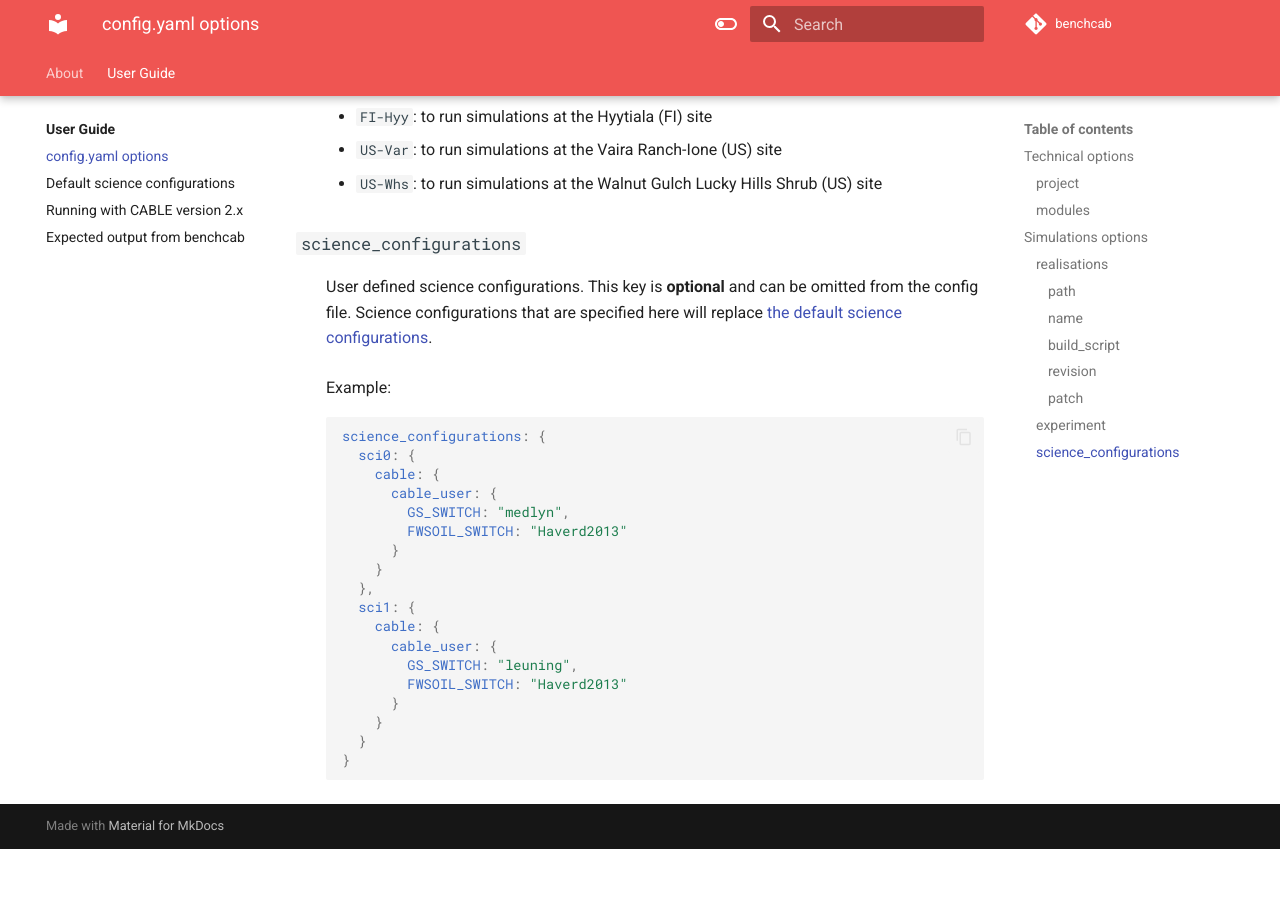
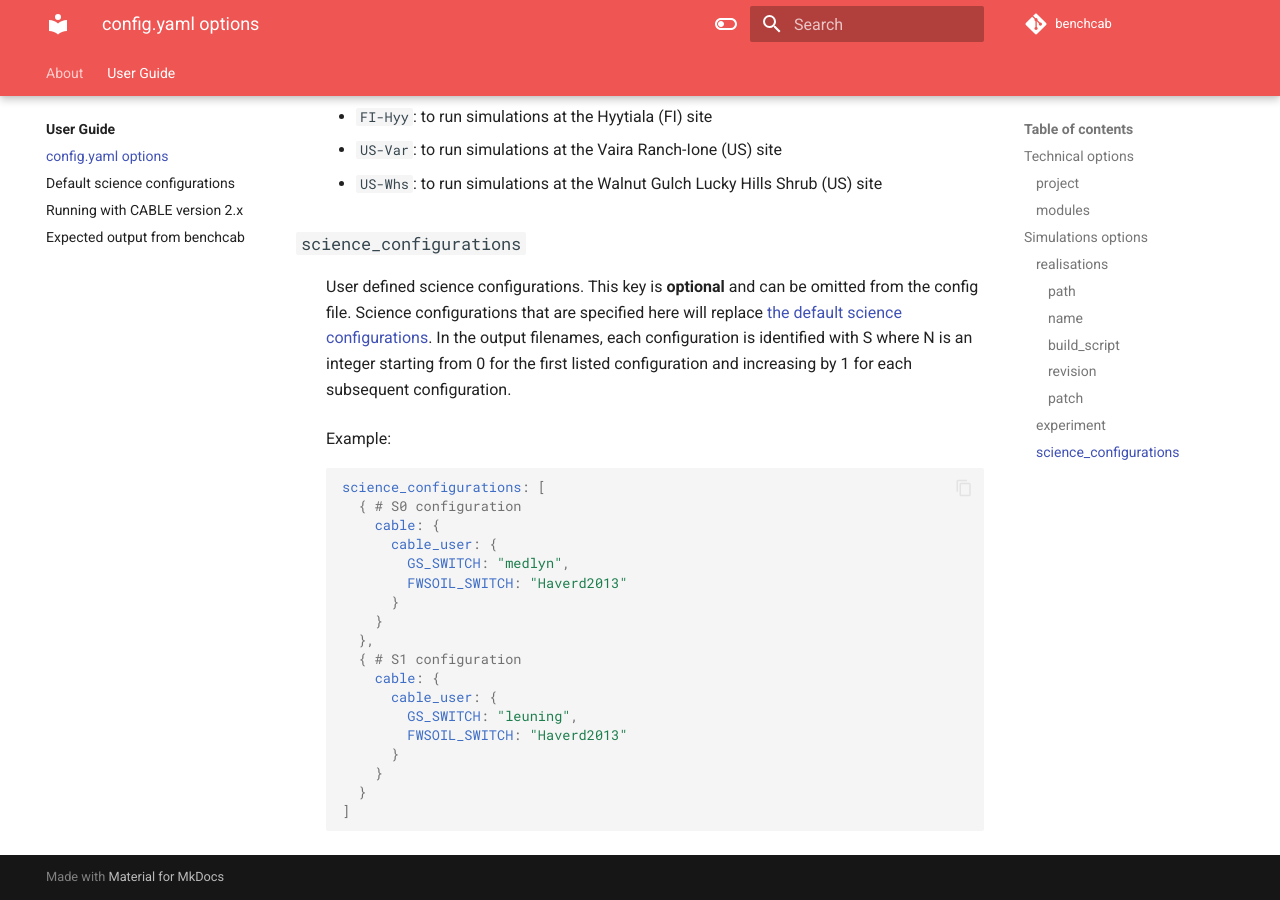
Before and after one commit to mdekauwe/CABLE_benchmarking, an MkDocs documentation site: the page built from docs/user_guide/config_options.md, in a window 1280 px wide and 900 px high, scrolled down 2982 px. Built offline with MkDocs 1.6.1 and Material for MkDocs 9.7.7, drawn with Linux system fonts in a browser that asks for light colours; comment, search, counter and statistics services are not loaded; before the commit the page ends 3831 px from its top, so only the background shows below that.

Commit message:
Update the science_configuration doc to be a list.

````diff
--- a/docs/user_guide/config_options.md
+++ b/docs/user_guide/config_options.md
@@ -111,11 +111,11 @@ realisations: [
 
 ### `science_configurations`
 
-: User defined science configurations. This key is **optional** and can be omitted from the config file. Science configurations that are specified here will replace [the default science configurations](default_science_configurations.md).
+: User defined science configurations. This key is **optional** and can be omitted from the config file. Science configurations that are specified here will replace [the default science configurations](default_science_configurations.md). In the output filenames, each configuration is identified with S<N> where N is an integer starting from 0 for the first listed configuration and increasing by 1 for each subsequent configuration.
 : Example:
 ```yaml
-science_configurations: {
-  sci0: {
+science_configurations: [
+  { # S0 configuration
     cable: {
       cable_user: {
         GS_SWITCH: "medlyn",
@@ -123,7 +123,7 @@ science_configurations: {
       }
     }
   },
-  sci1: {
+  { # S1 configuration
     cable: {
       cable_user: {
         GS_SWITCH: "leuning",
@@ -131,7 +131,7 @@ science_configurations: {
       }
     }
   }
-}
+]
 ```
 
 [meorg]: https://modelevaluation.org/
````
